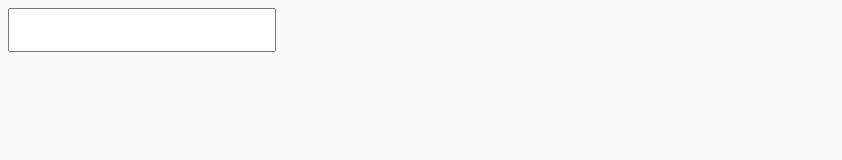
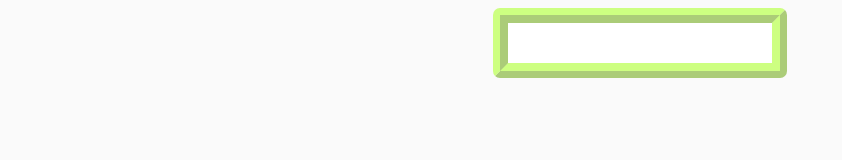
Before and after one commit to Dmytro1001/goit-js-hw-10, a website built with Parcel: page src/index.html in a window 1280 px wide. Shown: the whole page, without its empty margins (0-842 px from the left). Built offline with nearby package versions, Linux system fonts and the light colour scheme.

Commit message:
css input

```diff
--- a/src/css/styles.css
+++ b/src/css/styles.css
@@ -10,6 +10,9 @@ body {
   background-color: #fafafa;
   color: #212121;
   line-height: 1.5;
+  display: flex;
+  flex-direction: column;
+  align-items: center;
 }
 
 #search-box {
@@ -18,3 +21,13 @@ body {
   max-width: 320px;
   margin-bottom: 16px;
 }
+
+input {
+border: 4mm ridge rgba(173, 255, 47, 0.6);
+border-radius: 7px;
+}
+
+input:focus {
+  outline: none;
+  border-color: rgba(255, 215, 0, 0.6);
+}
```
